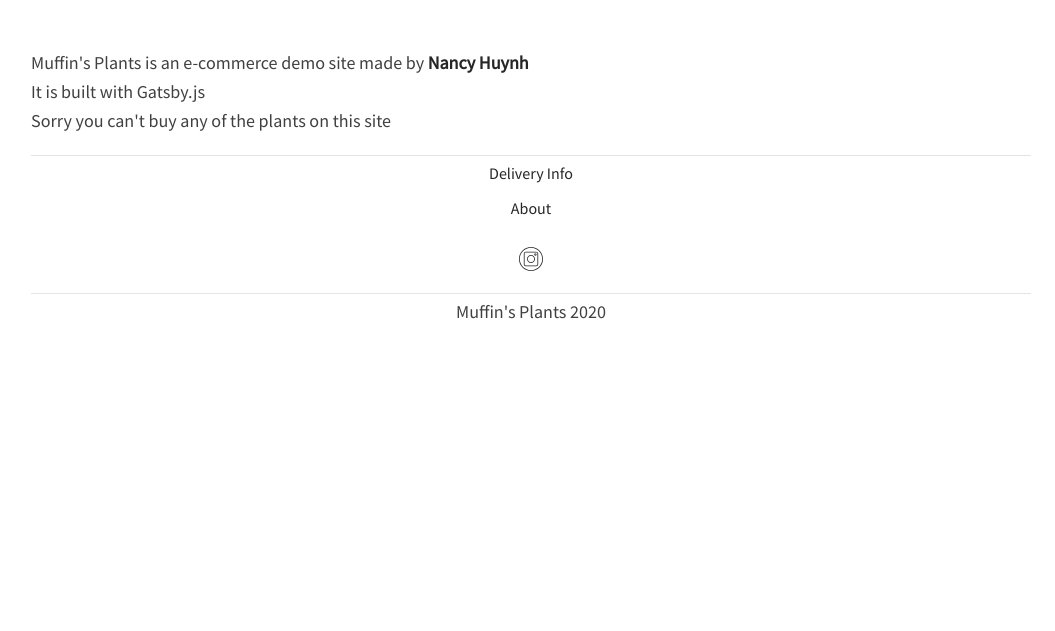
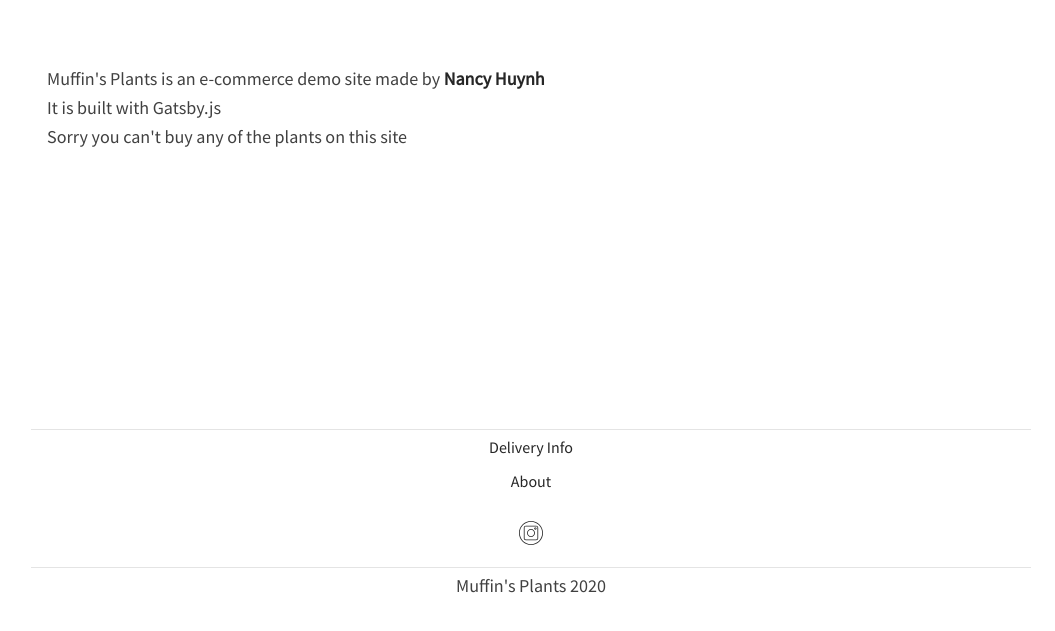
Before and after one commit to nhuynh1/muffinsplantshop, a Gatsby site: page /about in a window 1280 px wide. Shown: the part 155-786 px from the top of the page, without its empty margins (109-1164 px from the left). Built offline with nearby package versions, Linux system fonts and the light colour scheme; Gatsby itself is replaced by a stand-in of ours.

Commit message:
update gatsby version

```diff
--- a/package.json
+++ b/package.json
@@ -1,7 +1,7 @@
 {
-  "name": "gatsby-starter-hello-world",
+  "name": "muffin-plants-gatsby",
   "private": true,
-  "description": "A simplified bare-bones starter for Gatsby",
+  "description": "A shop demo site",
   "version": "0.1.0",
   "license": "0BSD",
   "scripts": {
@@ -14,7 +14,7 @@
     "test": "echo \"Write tests! -> https://gatsby.dev/unit-testing\" && exit 1"
   },
   "dependencies": {
-    "gatsby": "^2.24.47",
+    "gatsby": "^2.24.53",
     "gatsby-image": "^2.4.16",
     "gatsby-plugin-prefetch-google-fonts": "^1.4.3",
     "gatsby-plugin-react-helmet": "^3.3.10",
--- a/src/pages/about.js
+++ b/src/pages/about.js
@@ -7,9 +7,13 @@ const About = ({ data }) => {
   return (
     <Layout>
       <SEO title="About" />
+      <div style={{ display: `flex`, flexDirection: `column`, height: `50vh`, padding: `1rem` }}>
+        <div style={{ flex: `1` }}>
           <div
             className="content-container"
             dangerouslySetInnerHTML={{ __html: data.pages.edges[0].node.html }} />
+        </div>
+      </div>
     </Layout>
   )
 }
```
Also changed, not shown: src/pages/delivery-info.js (+8 -3 lines), src/pages/shop.js (+5 -5 lines), 1 other file. Lines whose indentation alone changed are shown as unchanged.
